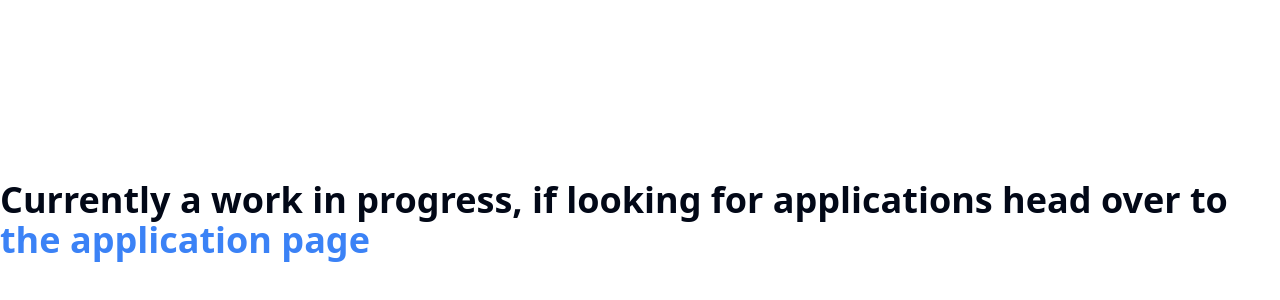
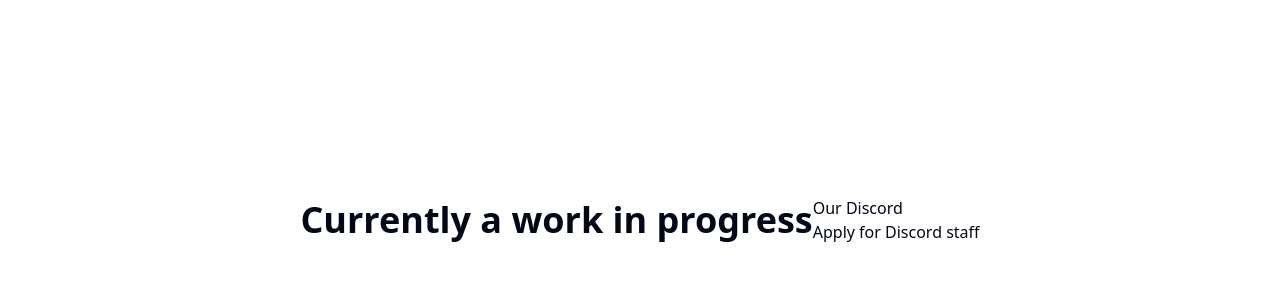
Before and after one commit to sillyscp/website, a SvelteKit app: page / in a window 1280 px wide. Shown: the part 180-480 px from the top of the page. Built offline with nearby package versions, Linux system fonts and the light colour scheme.

Commit message:
feat: main page

```diff
--- a/src/routes/+page.svelte
+++ b/src/routes/+page.svelte
@@ -1,3 +1,7 @@
 <div class="flex items-center justify-center h-screen">
-    <h1 class="text-4xl font-bold">Currently a work in progress, if looking for applications head over to <a href="/apply" class="text-blue-500">the application page</a></h1>
+    <h1 class="text-4xl font-bold">Currently a work in progress</h1>
+    <ul>
+        <li><a href="/discord">Our Discord</a></li>
+        <li><a href="/apply">Apply for Discord staff</a></li>
+    </ul>
 </div>
```
